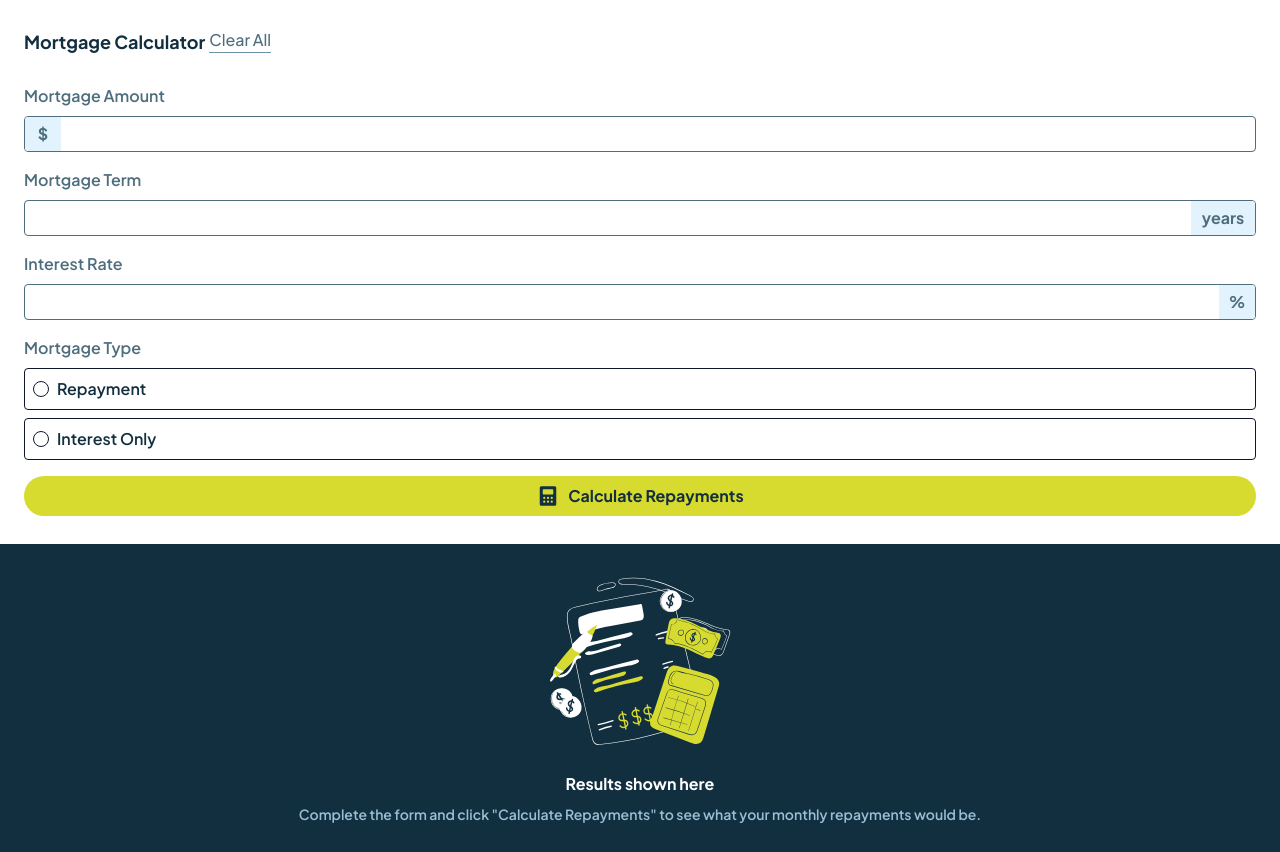
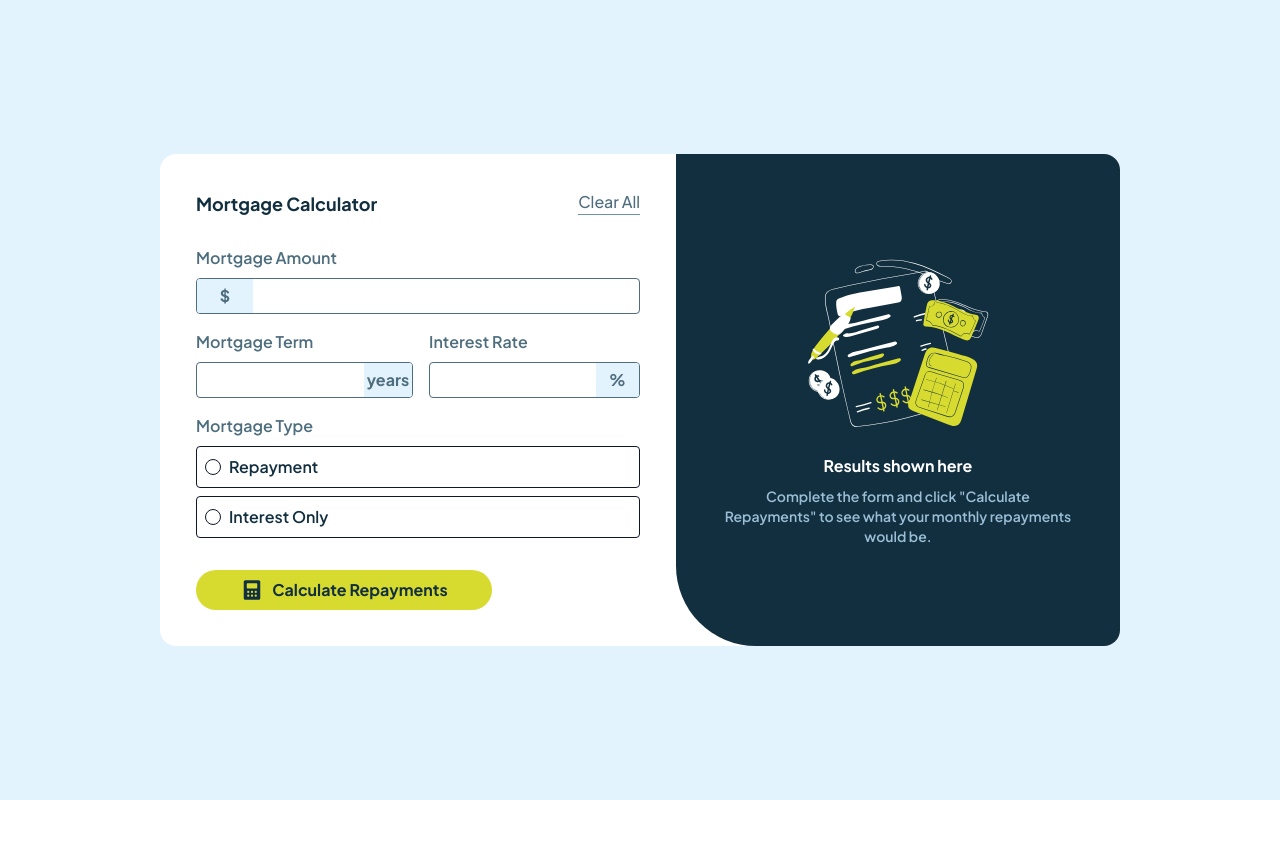
Before and after one commit to ClaudiaRamirezD/Mortgage-calculator, a React (Vite) app: page / in a window 1280 px wide. After the commit the page ends 800 px from the top, so only its background shows below. Built offline with nearby package versions, Linux system fonts and the light colour scheme.

Commit message:
desktop finished

```diff
--- a/index.html
+++ b/index.html
@@ -2,7 +2,7 @@
 <html lang="en">
   <head>
     <meta charset="UTF-8" />
-    <link rel="icon" type="image/svg+xml" href="./public/calculator-icon.svg" />
+    <link rel="icon" type="image/svg+xml" href="/calculator-icon.svg" />
     <link rel="preconnect" href="https://fonts.googleapis.com">
     <link rel="preconnect" href="https://fonts.gstatic.com" crossorigin>
     <link href="https://fonts.googleapis.com/css2?family=Plus+Jakarta+Sans:ital,wght@0,200..800;1,200..800&display=swap"
--- a/src/App.css
+++ b/src/App.css
@@ -60,7 +60,7 @@ input {
 }
 
 .form-sign {
-    @apply bg-[var(--slate-100)] h-full w-9 flex items-center font-bold justify-center;
+    @apply bg-[var(--slate-100)] h-full w-9 flex items-center font-bold justify-center md:w-14;
 }
 
 .years {
--- a/src/App.jsx
+++ b/src/App.jsx
@@ -104,9 +104,9 @@ function App() {
 
 
   return (
-    <main>
-      <div className="container text-base font-plus text-[var(--slate-700)] flex flex-col">
-        <div className="form bg-white py-7 px-6 flex flex-col">
+    <main className='bg-[var(--slate-100)] md:min-h-screen flex flex-col items-center justify-center'>
+      <div className="container text-base font-plus text-[var(--slate-700)] flex flex-col md:flex-row md:max-w-3/4   md:h-full md:rounded-2xl md:border-transparent md:overflow-hidden">
+        <div className="form bg-white py-7 px-6 md:p-9 flex flex-col flex-1 basis-0 md:w-1/2">
           <Header setFormData={setFormData} setResults={setResults} />
           <Form
             formData={formData}
@@ -116,11 +116,14 @@ function App() {
           />
         </div>
 
-        <div className="results py-7 px-6 bg-[var(--slate-900)] flex flex-col gap-4">
-          <Results results={results} />
+        <div className='bg-white flex-1 basis-0 flex flex-col md:w-1/2'>
+          <div className="results py-7 px-6 bg-[var(--slate-900)] flex flex-col items-center justify-center flex-1 md:rounded-bl-[5rem]">
+            <Results results={results} />
+          </div>
         </div>
       </div>
     </main>
+
   );
 }
 
--- a/src/components/Form.jsx
+++ b/src/components/Form.jsx
@@ -30,11 +30,11 @@ const Form = ({ formData, handleChange, handleSubmit, errors }) => {
                 </small>
             </div>
 
-            <div className="flex flex-col gap-4">
-                <div className="flex flex-col gap-2">
+            <div className="flex flex-col gap-4 md:flex-row">
+                <div className="flex flex-col gap-2 md:w-1/">
                     <label>Mortgage Term</label>
                     <div
-                    className={`form-input-between ${errors.term ? 'error' : ''}`}
+                    className={`form-input-between ${errors.term ? 'error' : ''} md:w-full`}
                     >
                         <input
                             type="number"
@@ -42,7 +42,7 @@ const Form = ({ formData, handleChange, handleSubmit, errors }) => {
                             value={formData.term}
                             onChange={handleChange}
                             placeholder=""
-                            className="text-[var(--slate-900)] font-bold focus:outline-none px-2 cursor-pointer"
+                            className="text-[var(--slate-900)] font-bold focus:outline-none px-2 cursor-pointer w-full"
                             style={{
                                 MozAppearance: "textfield", // Firefox
                                 WebkitAppearance: "none", // Safari
@@ -57,10 +57,10 @@ const Form = ({ formData, handleChange, handleSubmit, errors }) => {
                     </small>
                 </div>
 
-                <div className="flex flex-col gap-2">
+                <div className="flex flex-col gap-2 md:w-1/">
                     <label>Interest Rate</label>
                     <div
-                    className={`form-input-between ${errors.rate ? 'error' : ''}`}
+                    className={`form-input-between ${errors.rate ? 'error' : ''} md:w-full`}
                     >
                         <input
                             type="number"
@@ -69,7 +69,7 @@ const Form = ({ formData, handleChange, handleSubmit, errors }) => {
                             onChange={handleChange}
                             placeholder=""
                             step="0.01"
-                            className="text-[var(--slate-900)] font-bold focus:outline-none px-2 cursor-pointer"
+                            className="text-[var(--slate-900)] font-bold focus:outline-none px-2 cursor-pointer w-full"
                             style={{
                                 MozAppearance: "textfield", // Firefox
                                 WebkitAppearance: "none", // Safari
@@ -134,7 +134,7 @@ const Form = ({ formData, handleChange, handleSubmit, errors }) => {
 
             <button
                 type="submit"
-                className="flex justify-center items-center gap-2 bg-[var(--lime)] text-[var(--slate-900)] font-bold py-2 rounded-full hover:bg-[hsl(61,70%,75%)] transition-colors disabled:opacity-50 disabled:cursor-not-allowed cursor-pointer"
+                className="flex justify-center items-center gap-2 bg-[var(--lime)] text-[var(--slate-900)] font-bold py-2 rounded-full hover:bg-[hsl(61,70%,75%)] transition-colors disabled:opacity-50 disabled:cursor-not-allowed cursor-pointer md:mt-4 md:w-2/3"
             >
                 <SvgIconCalculator className="w-6 h-6" />
                 <p>Calculate Repayments</p>
--- a/src/components/Header.jsx
+++ b/src/components/Header.jsx
@@ -1,12 +1,13 @@
 const Header = ({setFormData, setResults}) => {
     return (
-        <div className="title flex gap-1 flex-col lg:flex-row items-start ">
+        <div className="title flex gap-1 flex-col lg:flex-row items-start md:flex-row md:justify-between">
             <h1 className="font-bold text-lg text-[var(--slate-900)]">Mortgage Calculator</h1>
             <button
-                className="text-[var(--slate-700)] font-medium cursor-pointer border-b border-[var(--slate-500)]" type="button"
+                className="text-[var(--slate-700)] font-medium cursor-pointer border-b border-[var(--slate-500)]"
+                type="button"
                 onClick={() => {
-                    setFormData({ amount: '', term: '', rate: '', types: [] })
-                    setResults({ monthlyRepayment: '', totalRepayment: '' })
+                    setFormData({ amount: '', term: '', rate: '', types: '' });
+                    setResults({ monthlyRepayment: 0, totalRepayment: 0 });
                 }}
             >
             Clear All
--- a/src/components/Results.jsx
+++ b/src/components/Results.jsx
@@ -5,17 +5,23 @@ import ResultsFilled from "./ResultsFilled"
 const Results = ({ results }) => {
     const { monthlyRepayment, totalRepayment } = results;
 
+    const isEmpty = monthlyRepayment === 0;
+
     return (
-    <div>
-        {monthlyRepayment > 0 ? (
-        <ResultsFilled
+        <div
+        className={`results py-7 px-6 bg-[var(--slate-900)] flex flex-col gap-4 items-center ${
+            isEmpty ? "justify-center" : "justify-start"
+        } flex-1 md:rounded-bl-[5rem]`}
+        >
+        {isEmpty ? (
+            <ResultsEmpty />
+        ) : (
+            <ResultsFilled
             monthlyRepayment={monthlyRepayment}
             totalRepayment={totalRepayment}
-        />
-        ) : (
-        <ResultsEmpty />
+            />
         )}
-    </div>
+        </div>
     );
 };
 
--- a/src/components/ResultsFilled.jsx
+++ b/src/components/ResultsFilled.jsx
@@ -4,12 +4,12 @@ const ResultsFilled = ({ monthlyRepayment, totalRepayment }) => {
     const formattedTotalRepayment = totalRepayment.toLocaleString('en-US', { minimumFractionDigits: 2, maximumFractionDigits: 2 });
 
     return (
-        <section className="results-filled flex flex-col gap-3">
+        <section className="results-filled flex flex-col gap-3 md:gap-5 md:self-start">
             <h2 className="text-white font-bold text-lg">Your results</h2>
             <p className="text-[var(--slate-300)] font-medium text-sm">
                 Your results are shown below based on the information you provided. To adjust the results, edit the form and click “calculate repayments” again.
             </p>
-        <div className="results-table flex flex-col gap-4 bg-[var(--slate-dark)] rounded-md p-4 border-t-4 border-[var(--lime)]">
+            <div className="results-table flex flex-col gap-4 md:gap-6 bg-[var(--slate-dark)] rounded-md p-4 md:p-7 border-t-4 border-[var(--lime)]">
                 <div>
                     <h3 className="text-sm font-semibold text-[var(--slate-300)]">Your monthly repayments</h3>
                     <p className="text-[var(--lime)] text-3xl font-semibold pt-2">${formattedMonthlyRepayment}</p>
```
Lines whose indentation alone changed are shown as unchanged.
